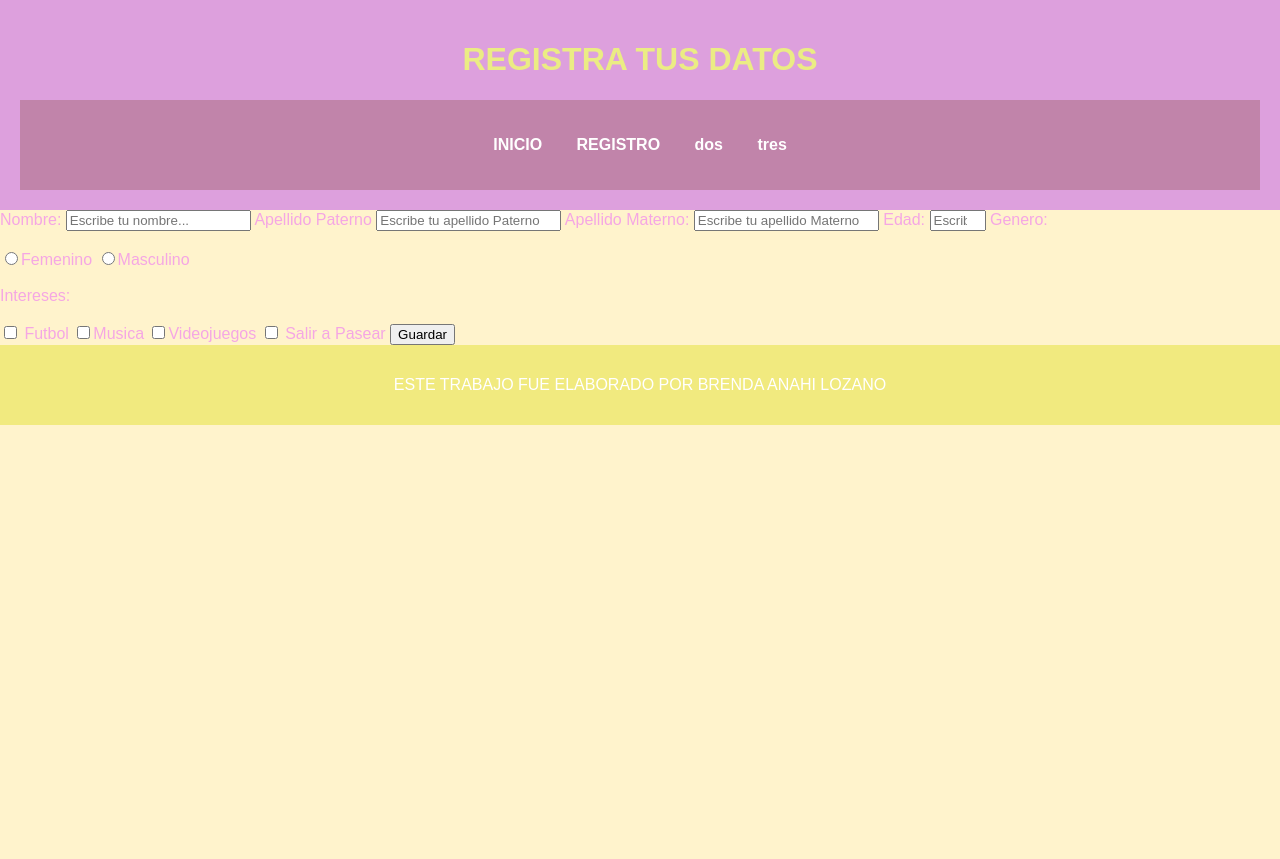
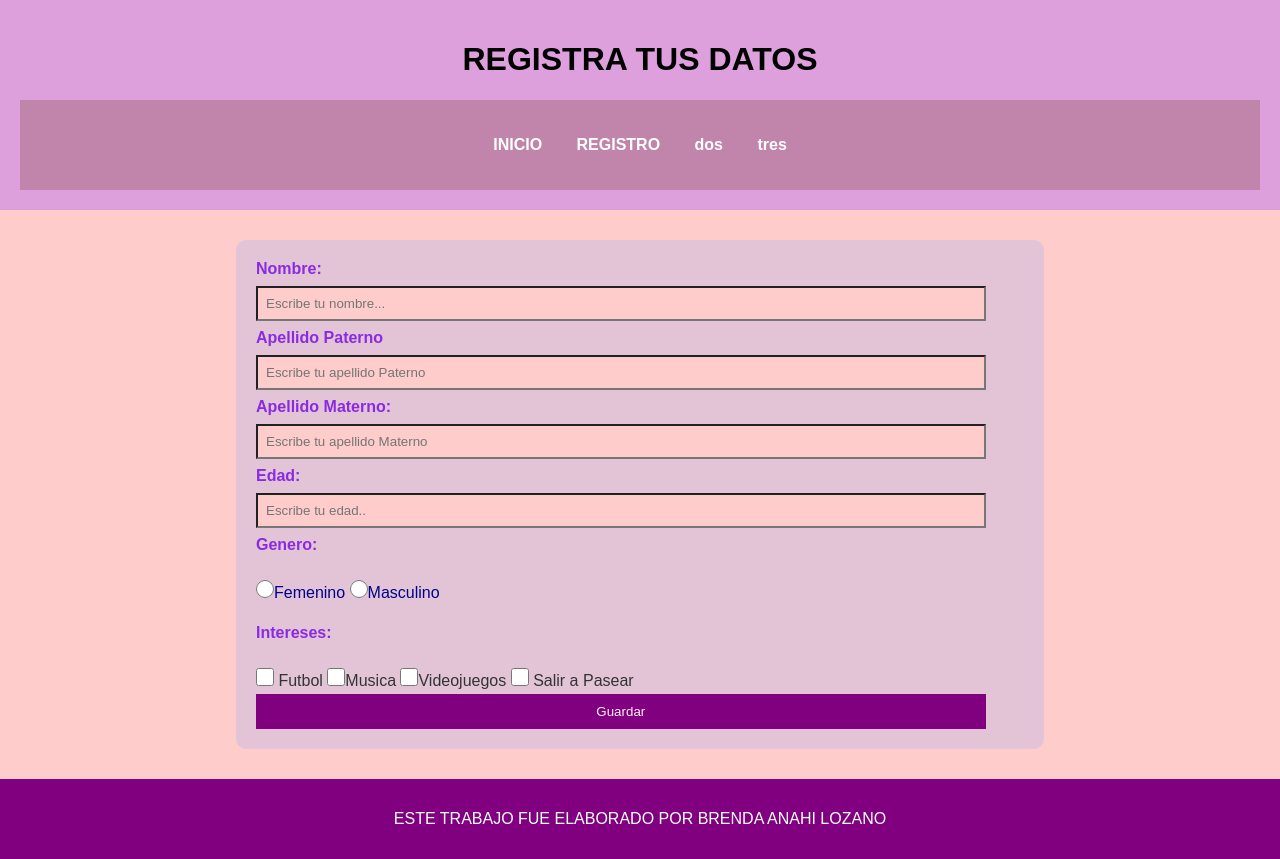
Before and after one commit to carranzasaory41-source/MSCJ, a Django app: template carranza/templates/carranza/fromregistro.html in a window 1280 px wide. Before the commit the page ends 425 px from the top, so only its background shows below. Run offline with Django 5.2, Linux system fonts and the light colour scheme; the template is opened without the code that fills it, so the values that code supplies are empty.

Commit message:
Update estilos.css

```diff
--- a/carranza/static/carranza/estilos.css
+++ b/carranza/static/carranza/estilos.css
@@ -1,14 +1,14 @@
 body {
     font-family: Arial, sans-serif;
     margin: 0;
-    background-color: #fff3cc;
-    color: rgb(245, 166, 228);
+    background-color: #ffcccc;
+    color: #333;
 }
 
 /* ENCABEZADO */
 header {
     background-color: plum;
-    color: rgb(235, 236, 132);
+    color: black;
     text-align: center;
     padding: 20px;
 }
@@ -48,7 +48,7 @@ nav a:hover {
 }
 
 .bienvenida h2 {
-    color: rgb(252, 239, 126);
+    color: purple;
 }
 
 .bienvenida p {
@@ -58,8 +58,45 @@ nav a:hover {
 
 /* PIE DE PÁGINA */
 footer {
-    background-color: rgb(241, 234, 127);
+    background-color: purple;
     color: white;
     text-align: center;
     padding: 15px;
 }
+form {
+    background-color: #e3c4d7;
+    width: 60%;
+    margin: 30px auto;
+    padding: 20px;
+    border-radius: 10px;
+}
+input, select, textarea{
+    width: 95%;
+    padding: 8px;
+    margin: 8px 0;
+    box-sizing: border-box;
+    background-color: #ffcccc;
+}
+button{
+    background-color: purple;
+    color: lavenderblush;
+    padding: 10px;
+    border: none;
+    width: 95%;
+    cursor: pointer;
+}
+input[type="checkbox"],
+input[type="radio"] {
+    accent-color: rgb(228, 198, 228);
+    width: 18px;
+    height: 18px;
+    cursor: pointer;
+}
+
+.titulos {
+    font-weight: bold;
+    color: blueviolet;
+}
+.genero{
+    color: darkblue;
+}
```
